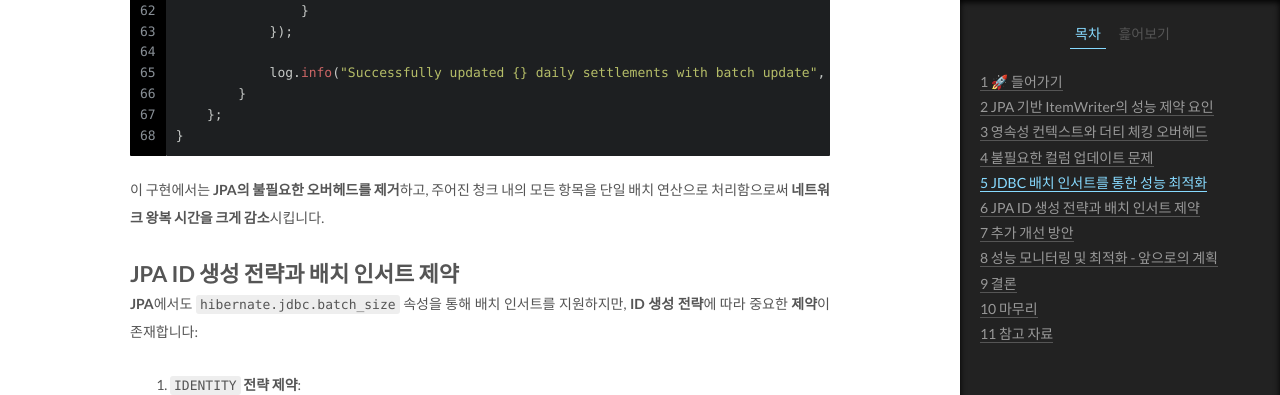
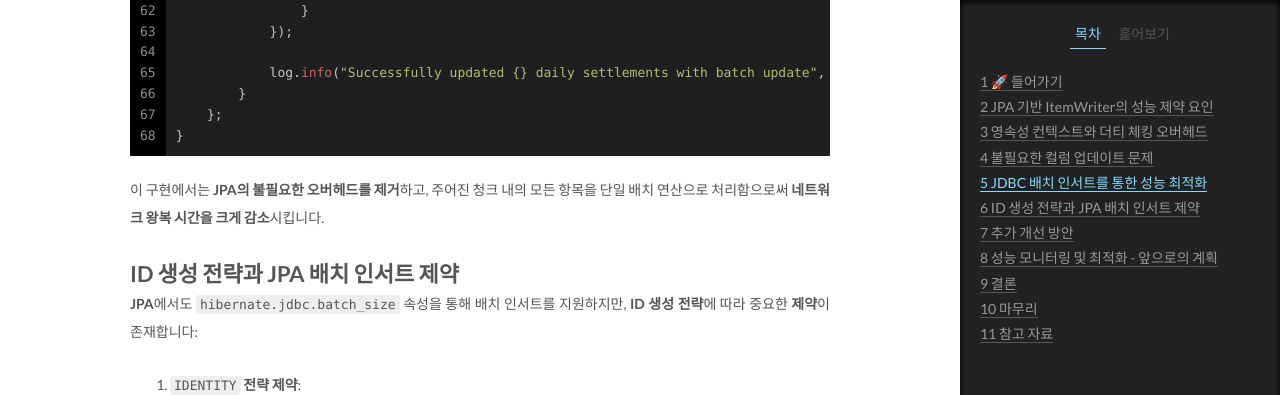
Before and after one commit to Seung-IL-Bang/Seung-IL-Bang.github.io, a Jekyll site: the page built from _posts/spring-batch-optimization/2025-03-23-Spring-Batch-Optimized-Write.md, in a window 1280 px wide and 900 px high, scrolled down 3728 px. Shown: the top 395 px of the window. Built offline with Jekyll 4.4.1, drawn with Linux system fonts in a browser that asks for light colours; comment, search, counter and statistics services are not loaded.

Commit message:
2025-03-23

```diff
--- a/_posts/spring-batch-optimization/2025-03-23-Spring-Batch-Optimization-Write.md
+++ b/_posts/spring-batch-optimization/2025-03-23-Spring-Batch-Optimized-Write.md
@@ -146,7 +146,7 @@ public ItemWriter<SettlementAggregationResult> optimizedAggregateDailySettlement
 
 이 구현에서는 **JPA의 불필요한 오버헤드를 제거**하고, 주어진 청크 내의 모든 항목을 단일 배치 연산으로 처리함으로써 **네트워크 왕복 시간을 크게 감소**시킵니다.
 
-# JPA ID 생성 전략과 배치 인서트 제약
+# ID 생성 전략과 JPA 배치 인서트 제약
 
 **JPA**에서도 `hibernate.jdbc.batch_size` 속성을 통해 배치 인서트를 지원하지만, **ID 생성 전략**에 따라 중요한 **제약**이 존재합니다:
 
```
Also changed, not shown: 12 other files.
